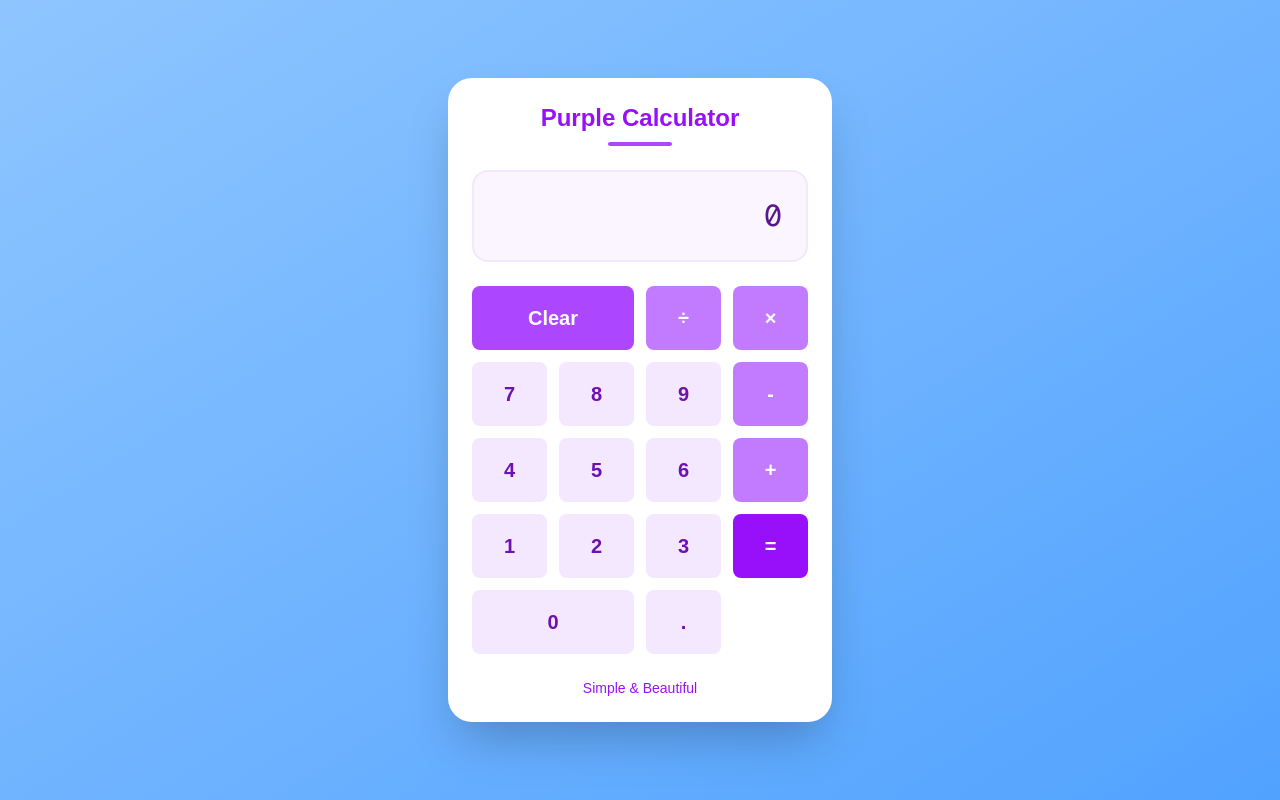
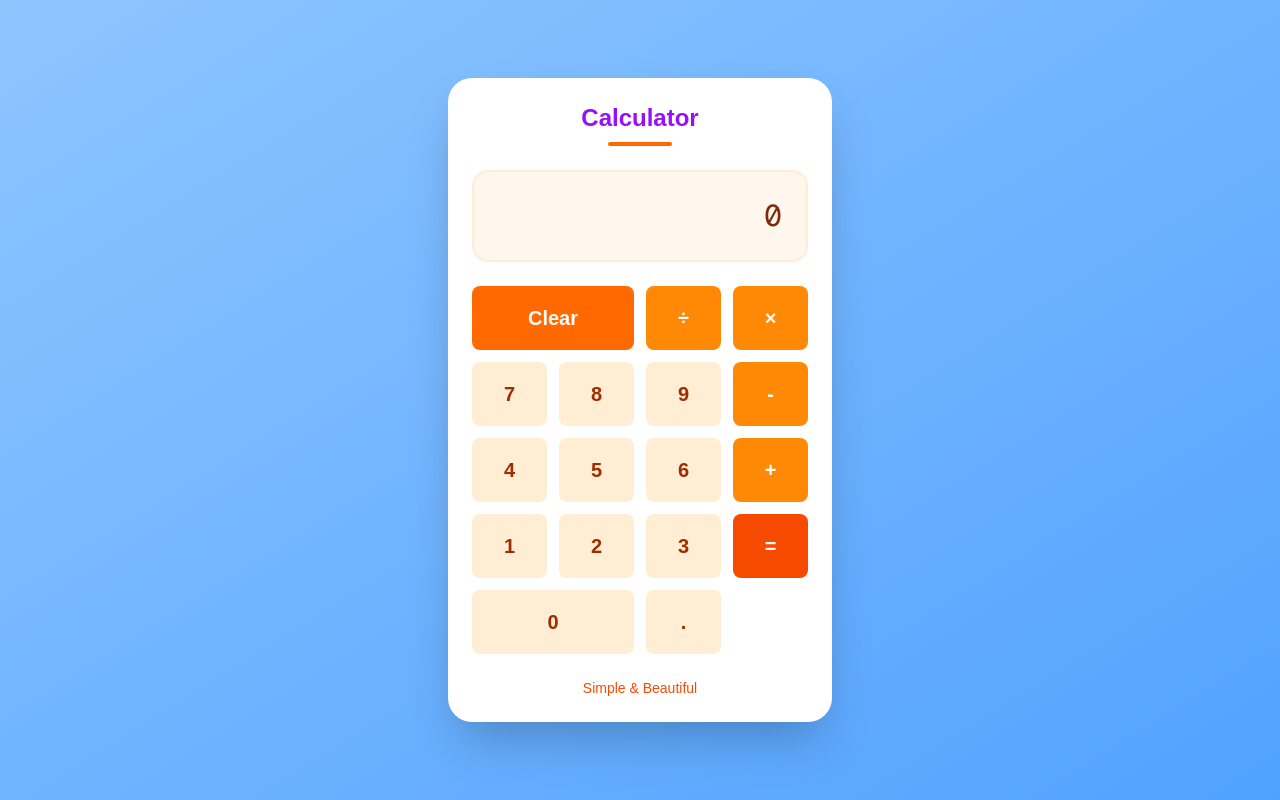
Before and after one commit to ns-test-org/jamalific, a Next.js app in the folder packages/jamalific/: page / in a window 1280 px wide. Built offline with nearby package versions, Linux system fonts and the light colour scheme.

Commit message:
AI chat session: Updated code and files

```diff
--- a/packages/jamalific/src/app/page.tsx
+++ b/packages/jamalific/src/app/page.tsx
@@ -91,13 +91,13 @@ export default function Calculator() {
       <div className="bg-white rounded-3xl shadow-2xl p-6 w-full max-w-sm">
         {/* Header */}
         <div className="text-center mb-6">
-          <h1 className="text-2xl font-bold text-purple-600 mb-2">Purple Calculator</h1>
-          <div className="w-16 h-1 bg-purple-500 mx-auto rounded-full"></div>
+          <h1 className="text-2xl font-bold text-purple-600 mb-2">Calculator</h1>
+          <div className="w-16 h-1 bg-orange-500 mx-auto rounded-full"></div>
         </div>
 
         {/* Display */}
-        <div className="bg-purple-50 rounded-2xl p-6 mb-6 border-2 border-purple-100">
-          <div className="text-right text-3xl font-mono text-purple-900 min-h-[40px] flex items-center justify-end overflow-hidden">
+        <div className="bg-orange-50 rounded-2xl p-6 mb-6 border-2 border-orange-100">
+          <div className="text-right text-3xl font-mono text-orange-900 min-h-[40px] flex items-center justify-end overflow-hidden">
             {display}
           </div>
         </div>
@@ -107,19 +107,19 @@ export default function Calculator() {
           {/* Row 1 */}
           <Button
             onClick={clear}
-            className="col-span-2 bg-purple-500 hover:bg-purple-600 text-white"
+            className="col-span-2 bg-orange-500 hover:bg-orange-600 text-white"
           >
             Clear
           </Button>
           <Button
             onClick={() => inputOperation('÷')}
-            className="bg-purple-400 hover:bg-purple-500 text-white"
+            className="bg-orange-400 hover:bg-orange-500 text-white"
           >
             ÷
           </Button>
           <Button
             onClick={() => inputOperation('×')}
-            className="bg-purple-400 hover:bg-purple-500 text-white"
+            className="bg-orange-400 hover:bg-orange-500 text-white"
           >
             ×
           </Button>
@@ -127,25 +127,25 @@ export default function Calculator() {
           {/* Row 2 */}
           <Button
             onClick={() => inputNumber('7')}
-            className="bg-purple-100 hover:bg-purple-200 text-purple-800"
+            className="bg-orange-100 hover:bg-orange-200 text-orange-800"
           >
             7
           </Button>
           <Button
             onClick={() => inputNumber('8')}
-            className="bg-purple-100 hover:bg-purple-200 text-purple-800"
+            className="bg-orange-100 hover:bg-orange-200 text-orange-800"
           >
             8
           </Button>
           <Button
             onClick={() => inputNumber('9')}
-            className="bg-purple-100 hover:bg-purple-200 text-purple-800"
+            className="bg-orange-100 hover:bg-orange-200 text-orange-800"
           >
             9
           </Button>
           <Button
             onClick={() => inputOperation('-')}
-            className="bg-purple-400 hover:bg-purple-500 text-white"
+            className="bg-orange-400 hover:bg-orange-500 text-white"
           >
             -
           </Button>
@@ -153,25 +153,25 @@ export default function Calculator() {
           {/* Row 3 */}
           <Button
             onClick={() => inputNumber('4')}
-            className="bg-purple-100 hover:bg-purple-200 text-purple-800"
+            className="bg-orange-100 hover:bg-orange-200 text-orange-800"
           >
             4
           </Button>
           <Button
             onClick={() => inputNumber('5')}
-            className="bg-purple-100 hover:bg-purple-200 text-purple-800"
+            className="bg-orange-100 hover:bg-orange-200 text-orange-800"
           >
             5
           </Button>
           <Button
             onClick={() => inputNumber('6')}
-            className="bg-purple-100 hover:bg-purple-200 text-purple-800"
+            className="bg-orange-100 hover:bg-orange-200 text-orange-800"
           >
             6
           </Button>
           <Button
             onClick={() => inputOperation('+')}
-            className="bg-purple-400 hover:bg-purple-500 text-white"
+            className="bg-orange-400 hover:bg-orange-500 text-white"
           >
             +
           </Button>
@@ -179,25 +179,25 @@ export default function Calculator() {
           {/* Row 4 */}
           <Button
             onClick={() => inputNumber('1')}
-            className="bg-purple-100 hover:bg-purple-200 text-purple-800"
+            className="bg-orange-100 hover:bg-orange-200 text-orange-800"
           >
             1
           </Button>
           <Button
             onClick={() => inputNumber('2')}
-            className="bg-purple-100 hover:bg-purple-200 text-purple-800"
+            className="bg-orange-100 hover:bg-orange-200 text-orange-800"
           >
             2
           </Button>
           <Button
             onClick={() => inputNumber('3')}
-            className="bg-purple-100 hover:bg-purple-200 text-purple-800"
+            className="bg-orange-100 hover:bg-orange-200 text-orange-800"
           >
             3
           </Button>
           <Button
             onClick={performCalculation}
-            className="row-span-2 bg-purple-600 hover:bg-purple-700 text-white"
+            className="row-span-2 bg-orange-600 hover:bg-orange-700 text-white"
           >
             =
           </Button>
@@ -205,13 +205,13 @@ export default function Calculator() {
           {/* Row 5 */}
           <Button
             onClick={() => inputNumber('0')}
-            className="col-span-2 bg-purple-100 hover:bg-purple-200 text-purple-800"
+            className="col-span-2 bg-orange-100 hover:bg-orange-200 text-orange-800"
           >
             0
           </Button>
           <Button
             onClick={() => inputNumber('.')}
-            className="bg-purple-100 hover:bg-purple-200 text-purple-800"
+            className="bg-orange-100 hover:bg-orange-200 text-orange-800"
           >
             .
           </Button>
@@ -219,7 +219,7 @@ export default function Calculator() {
 
         {/* Footer */}
         <div className="text-center mt-6">
-          <p className="text-purple-600 text-sm">Simple & Beautiful</p>
+          <p className="text-orange-600 text-sm">Simple & Beautiful</p>
         </div>
       </div>
     </div>
```
